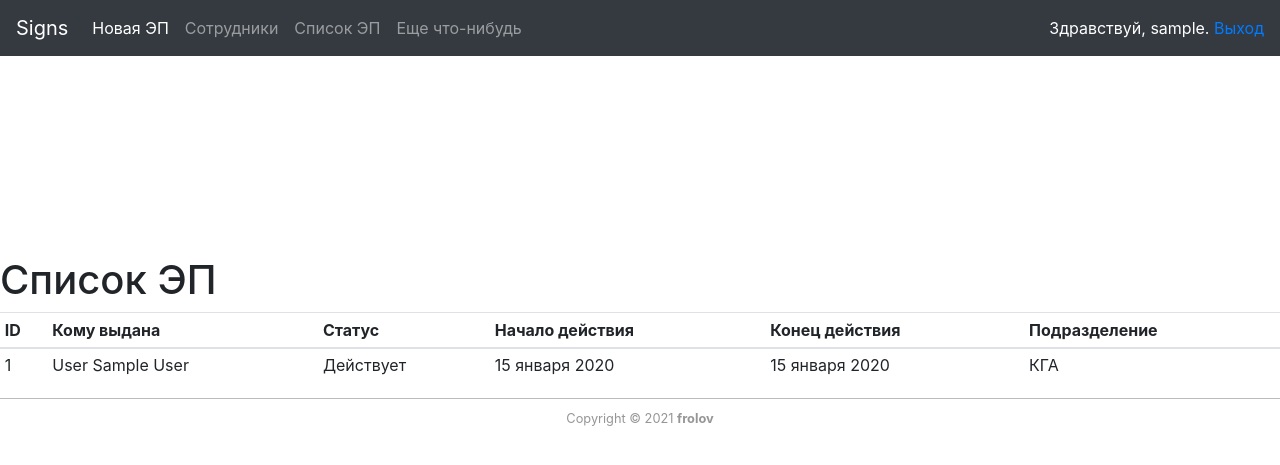
After one commit to Lacsw/digital-sign-storage, a Django app: page /sign/list in a window 1280 px wide. The commit adds this page. Shown: the top 465 px of the page. Run offline with Django 3.2, Linux system fonts and the light colour scheme; a user stored in the database is signed in; tables that the repository leaves empty hold one stand-in row (values such as "Sample post"); some libraries are stand-ins or nearby versions.

Commit message:
create list of signs

```diff
--- a/dw_root/dw_site/templates/base.html
+++ b/dw_root/dw_site/templates/base.html
@@ -15,9 +15,9 @@
 
     {% include 'navbar.html' %}
 
-    <div id="wrapper">
-        <header id="header">
-            <div id="topbanner"><img src="{% static 'top_banner.jpg' %}"/></div>
+    <div>
+        <header>
+            <div><img src="{% static 'top_banner.jpg' %}" class="img-fluid" alt="100%x250" style="height: 200px; width: 0%; display: block;"/></div>
         </header>
         <section id="main">
             {% block content %}
--- a/dw_root/dw_site/templates/navbar.html
+++ b/dw_root/dw_site/templates/navbar.html
@@ -9,7 +9,7 @@
     <div class="navbar-nav">
       <a class="nav-item nav-link active" href="/quote/">Новая ЭП<span class="sr-only">(current)</span></a>
       <a class="nav-item nav-link" href="/quote/detail">Сотрудники</a>
-      <a class="nav-item nav-link" href="/quote/detail">Список ЭП</a>
+      <a class="nav-item nav-link" href="/sign/list">Список ЭП</a>
       <a class="nav-item nav-link" href="#">Еще что-нибудь</a>
     </div>
   </div>
--- /dev/null
+++ b/dw_root/quotes/templates/quotes/sign_list.html
@@ -0,0 +1,44 @@
+{% extends 'quotes/quote.html' %}
+
+{% block title %}Список ЭП{% endblock title %}
+
+{% block content %}
+<h1>Список ЭП</h1>
+
+<table class="table table-sm table-hover">
+    <thead>
+    <tr class="quotehdr">
+        <th>ID</th>
+        <th>Кому выдана</th>
+        <th>Статус</th>
+        <th>Начало действия</th>
+        <th>Конец действия</th>
+        <th>Подразделение</th>
+    </tr>
+    </thead>
+    <tbody>
+    {% for sign in signs %}
+        <tr>
+            <td>{{ sign.id }}</td>
+            <td>{{ sign.customer }}</td>
+            <td>{{ sign.get_status_display }}</td>
+            <td>{{ sign.start_date }}</td>
+            <td>{{ sign.end_date }}</td>
+            <td>{{ sign.customer.get_iogv_display }}</td>
+        </tr>
+    {% endfor %}
+    </tbody>
+</table>
+
+{% comment %} Отображение активных подписей на страницу
+<table>
+{% for s in signs %}
+    <tr>
+        <td><a href="detail/{{ s.customer.id }}">{{ s }}</a></td>
+        <td>{{ s.end_date }}</td>
+    </tr>
+{% endfor %}
+</table>  {% endcomment %}
+
+
+{% endblock content %}
--- a/dw_root/quotes/urls.py
+++ b/dw_root/quotes/urls.py
@@ -1,14 +1,16 @@
 from django.urls import path
 
 from . import views
-from .views import CustomerList, CustomerUpdateView, CustomerDetailView
+from .views import CustomerList, CustomerUpdateView, CustomerDetailView, SignList
 
 urlpatterns = [
     path('', views.quote_req, name='quote-request'),
-    path('detail', CustomerList.as_view(), name='customer-list'),
+    path('detail', CustomerList.as_view(), name='customer_list'),
     path('detail/<pk>/', CustomerDetailView.as_view(), name='customer_detail'),
     path('<int:id>/delete', views.quote_delete, name='quote_delete'),
-    path('detail/<int:pk>/update', CustomerUpdateView.as_view(), name='quote_update'),
+    path('detail/<int:pk>/update',
+         CustomerUpdateView.as_view(), name='quote_update'),
     path('sign/create/', views.sign_create, name='sign_create'),
+    path('sign/list', SignList.as_view(), name='sign_list'),
 
 ]
--- a/dw_root/quotes/views.py
+++ b/dw_root/quotes/views.py
@@ -24,7 +24,7 @@ class CustomerList(LoginRequiredMixin, ListView):
         context = super(CustomerList, self).get_context_data(**kwargs)
         context.update({
             'signs': DigitalSign.objects.filter(status='active'),
-            'end_date_sing': DigitalSign.end_date
+            'end_date_sign': DigitalSign.end_date
         })
         return context
 
@@ -125,3 +125,20 @@ class CustomerUpdateView(UpdateView):
     fields = '__all__'
     template_name_suffix = '_update'
     success_url = '/'
+
+
+
+"""Список пользователей"""
+
+
+class SignList(LoginRequiredMixin, ListView):
+    login_url = reverse_lazy('login')
+    model = DigitalSign
+    template_name = 'quotes/sign_list.html'
+
+    def get_context_data(self, **kwargs):
+        context = super(SignList, self).get_context_data(**kwargs)
+        context.update({
+            'signs': DigitalSign.objects.filter(status='active'),
+        })
+        return context
```
Also changed, not shown: dw_root/dw_site/static/top_banner.jpg.
